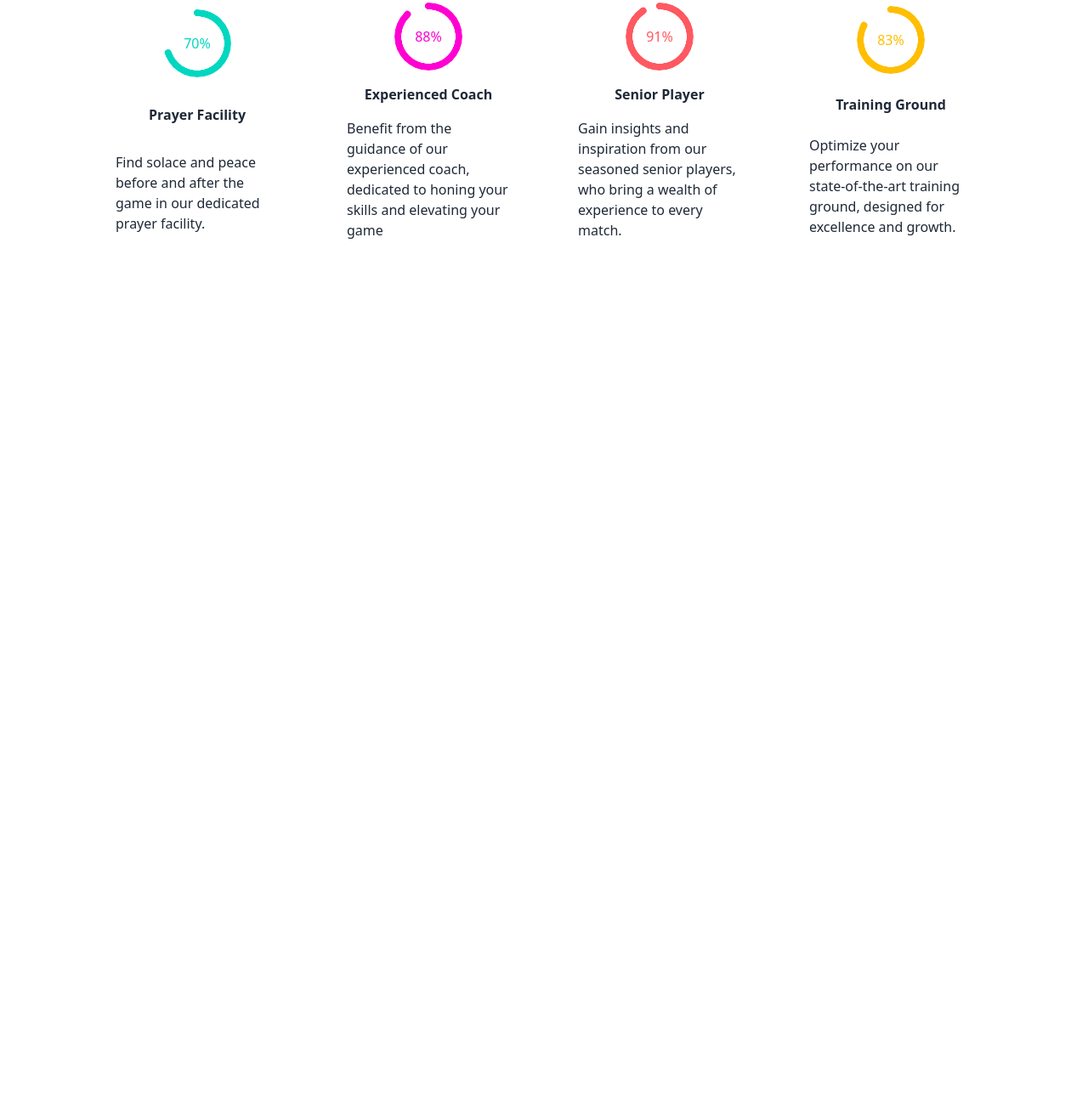
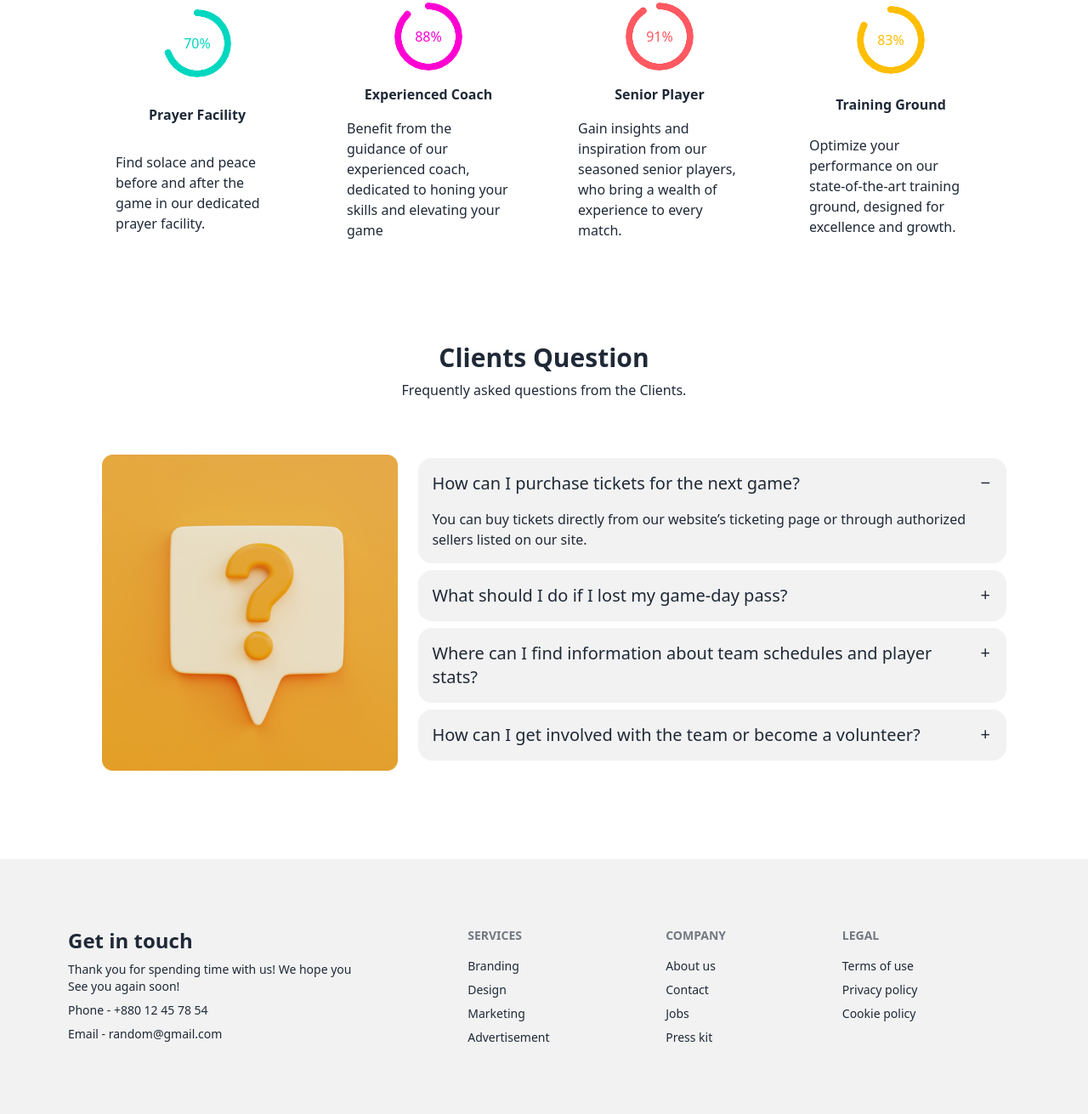
Before and after one commit to mdadib300/hockey, a plain HTML site: page index.html in a window 1280 px wide. Shown: the part 913-2224 px from the top of the page at 85% size. Before the commit the page ends 1316 px from the top, so only its background shows below. Drawn offline with nearby package versions, Linux system fonts and the light colour scheme.

Commit message:
Clients question done

```diff
--- a/index.html
+++ b/index.html
@@ -91,20 +91,102 @@
             <div class="lg:w-1/4 m-10 grid place-items-center">
                 <div class="radial-progress text-secondary" style="--value:88;" role="progressbar">88%</div>
                 <p class="font-semibold my-4">Experienced Coach</p>
-                <p>Benefit from the guidance of our experienced coach, dedicated to honing your skills and elevating your game</p>
+                <p>Benefit from the guidance of our experienced coach, dedicated to honing your skills and elevating
+                    your game</p>
             </div>
             <div class="lg:w-1/4 m-10 grid place-items-center">
                 <div class="radial-progress text-error" style="--value:91;" role="progressbar">91%</div>
                 <p class="font-semibold my-4">Senior Player</p>
-                <p>Gain insights and inspiration from our seasoned senior players, who bring a wealth of experience to every match.</p>
+                <p>Gain insights and inspiration from our seasoned senior players, who bring a wealth of experience to
+                    every match.</p>
             </div>
             <div class="lg:w-1/4 m-10 grid place-items-center">
                 <div class="radial-progress text-warning" style="--value:83;" role="progressbar">83%</div>
                 <p class="font-semibold my-4">Training Ground</p>
-                <p>Optimize your performance on our state-of-the-art training ground, designed for excellence and growth.</p>
+                <p>Optimize your performance on our state-of-the-art training ground, designed for excellence and
+                    growth.</p>
             </div>
         </div>
     </section>
+
+    <!-- Clients Question -->
+    <section class="cq my-6 lg:my-20 mx-4 lg:mx-24">
+        <div class="text-center mb-6 lg:mb-10">
+            <h1 class="text-2xl lg:text-3xl font-bold">Clients Question</h1>
+            <p class="my-2">Frequently asked questions from the Clients.</p>
+        </div>
+        <div class="lg:flex items-center">
+            <div class="m-6">
+                <img src="assets/qstn.png" alt="">
+            </div>
+            <div>
+                <div class="collapse collapse-plus bg-base-200 mb-2">
+                    <input type="radio" name="my-accordion-3" checked="checked" />
+                    <div class="collapse-title text-xl font-medium">How can I purchase tickets for the next game?</div>
+                    <div class="collapse-content">
+                        <p>You can buy tickets directly from our website’s ticketing page or through authorized sellers listed on our site.</p>
+                    </div>
+                </div>
+                <div class="collapse collapse-plus bg-base-200 mb-2">
+                    <input type="radio" name="my-accordion-3" />
+                    <div class="collapse-title text-xl font-medium">What should I do if I lost my game-day pass?</div>
+                    <div class="collapse-content">
+                        <p>Please contact our customer support team immediately for assistance with a replacement pass.</p>
+                    </div>
+                </div>
+                <div class="collapse collapse-plus bg-base-200 mb-2">
+                    <input type="radio" name="my-accordion-3" />
+                    <div class="collapse-title text-xl font-medium">Where can I find information about team schedules and player stats?</div>
+                    <div class="collapse-content">
+                        <p>All team schedules and player statistics are available on our website under the “Schedule” and “Players” sections.</p>
+                    </div>
+                </div>
+                <div class="collapse collapse-plus bg-base-200 mb-2">
+                    <input type="radio" name="my-accordion-3" />
+                    <div class="collapse-title text-xl font-medium">How can I get involved with the team or become a volunteer?</div>
+                    <div class="collapse-content">
+                        <p>Visit our “Get Involved” page for details on volunteering opportunities and how to support the team.</p>
+                    </div>
+                </div>
+            </div>
+        </div>
+    </section>
+
+
+
+
+
+
+
+    <!-- footer -->
+    <footer class="footer bg-base-200 text-base-content p-6 lg:p-20 mt-6 lg:mt-20">
+        <aside>
+            <h1 class="font-bold text-2xl">Get in touch</h1>
+            <p>Thank you for spending time with us! We hope you<br>See you again soon!</p>
+            <p>Phone - +880 12 45 78 54</p>
+            <p>Email - random@gmail.com</p>
+        </aside>
+        <nav>
+            <h6 class="footer-title">Services</h6>
+            <a class="link link-hover">Branding</a>
+            <a class="link link-hover">Design</a>
+            <a class="link link-hover">Marketing</a>
+            <a class="link link-hover">Advertisement</a>
+        </nav>
+        <nav>
+            <h6 class="footer-title">Company</h6>
+            <a class="link link-hover">About us</a>
+            <a class="link link-hover">Contact</a>
+            <a class="link link-hover">Jobs</a>
+            <a class="link link-hover">Press kit</a>
+        </nav>
+        <nav>
+            <h6 class="footer-title">Legal</h6>
+            <a class="link link-hover">Terms of use</a>
+            <a class="link link-hover">Privacy policy</a>
+            <a class="link link-hover">Cookie policy</a>
+        </nav>
+    </footer>
 </body>
 
 </html>
```
